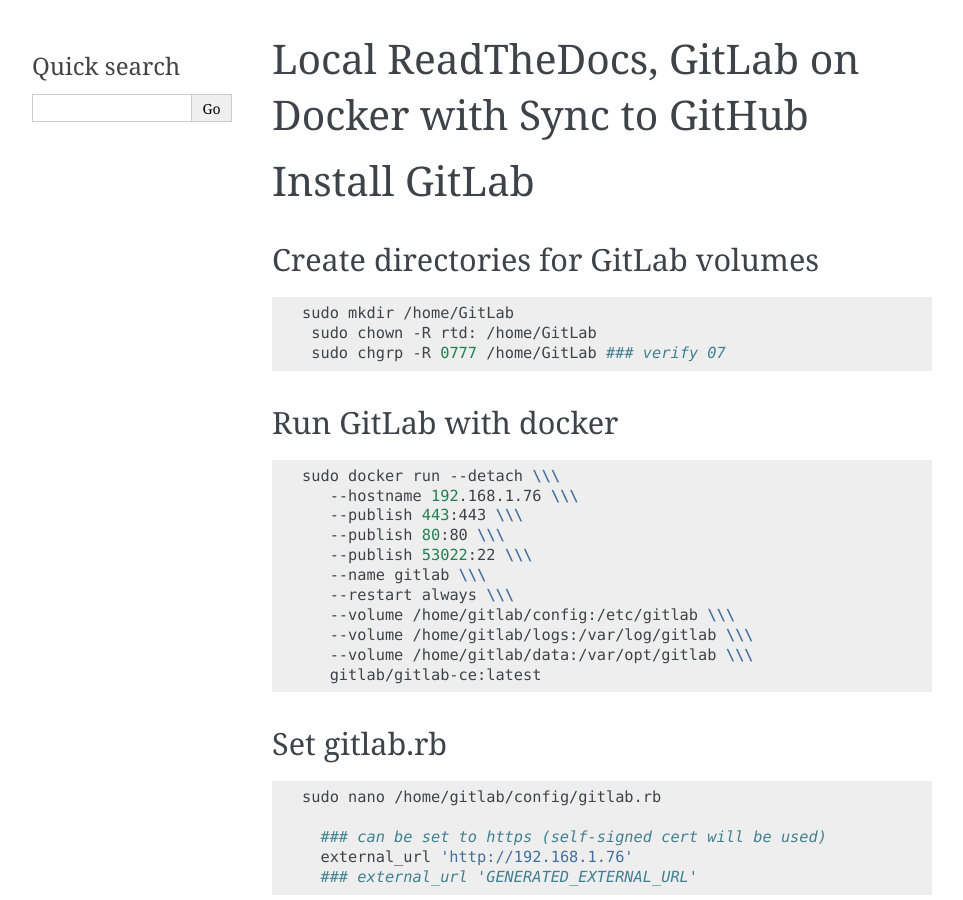
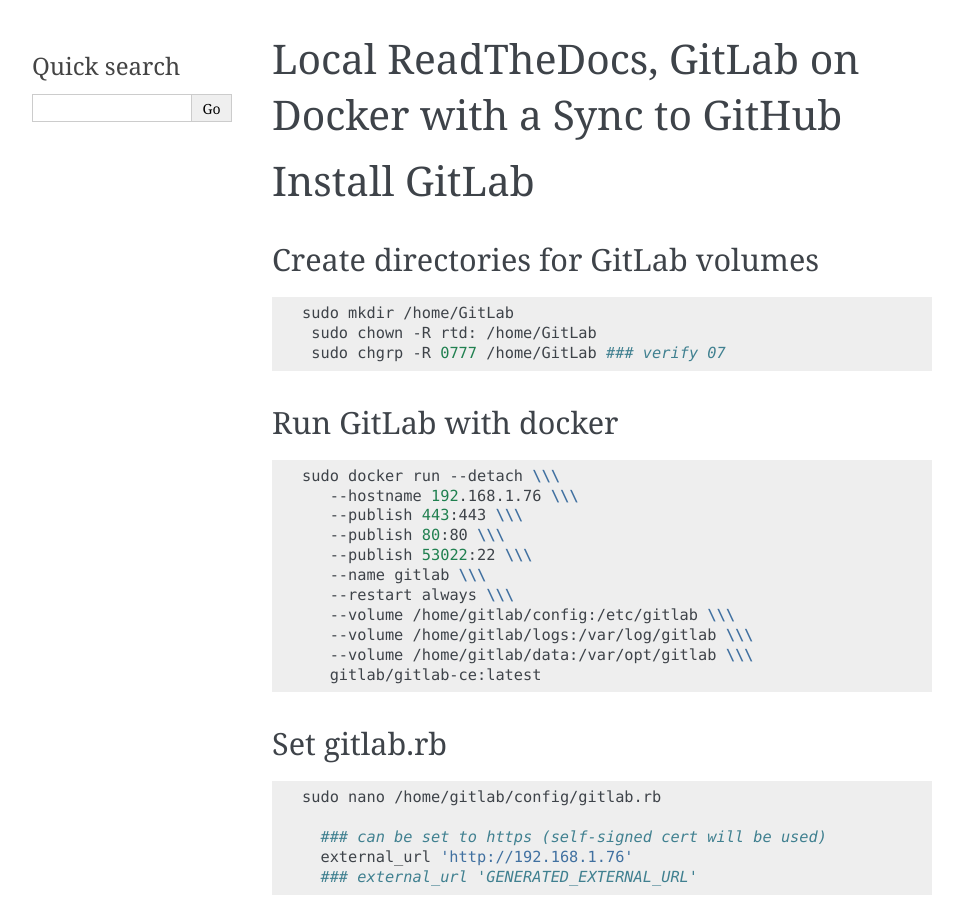
Before and after one commit to darrowco/pubSphinx, a Sphinx documentation site: the page built from docs/source/index.rst, in a window 1280 px wide and 900 px high. Shown: the whole window, without its empty margins (148-1111 px from the left). Built offline with Sphinx 7.4.7, drawn with Linux system fonts in a browser that asks for light colours; pages that are not in the unit, such as notebooks, are missing from menus.

Commit message:
self docs

```diff
--- a/docs/source/index.rst
+++ b/docs/source/index.rst
@@ -3,8 +3,8 @@
    You can adapt this file completely to your liking, but it should at least
    contain the root `toctree` directive.
 
-Local ReadTheDocs, GitLab on Docker with Sync to GitHub
-=======================================================
+Local ReadTheDocs, GitLab on Docker with a Sync to GitHub
+=========================================================
 
 .. toctree::
   :maxdepth: 2
```
